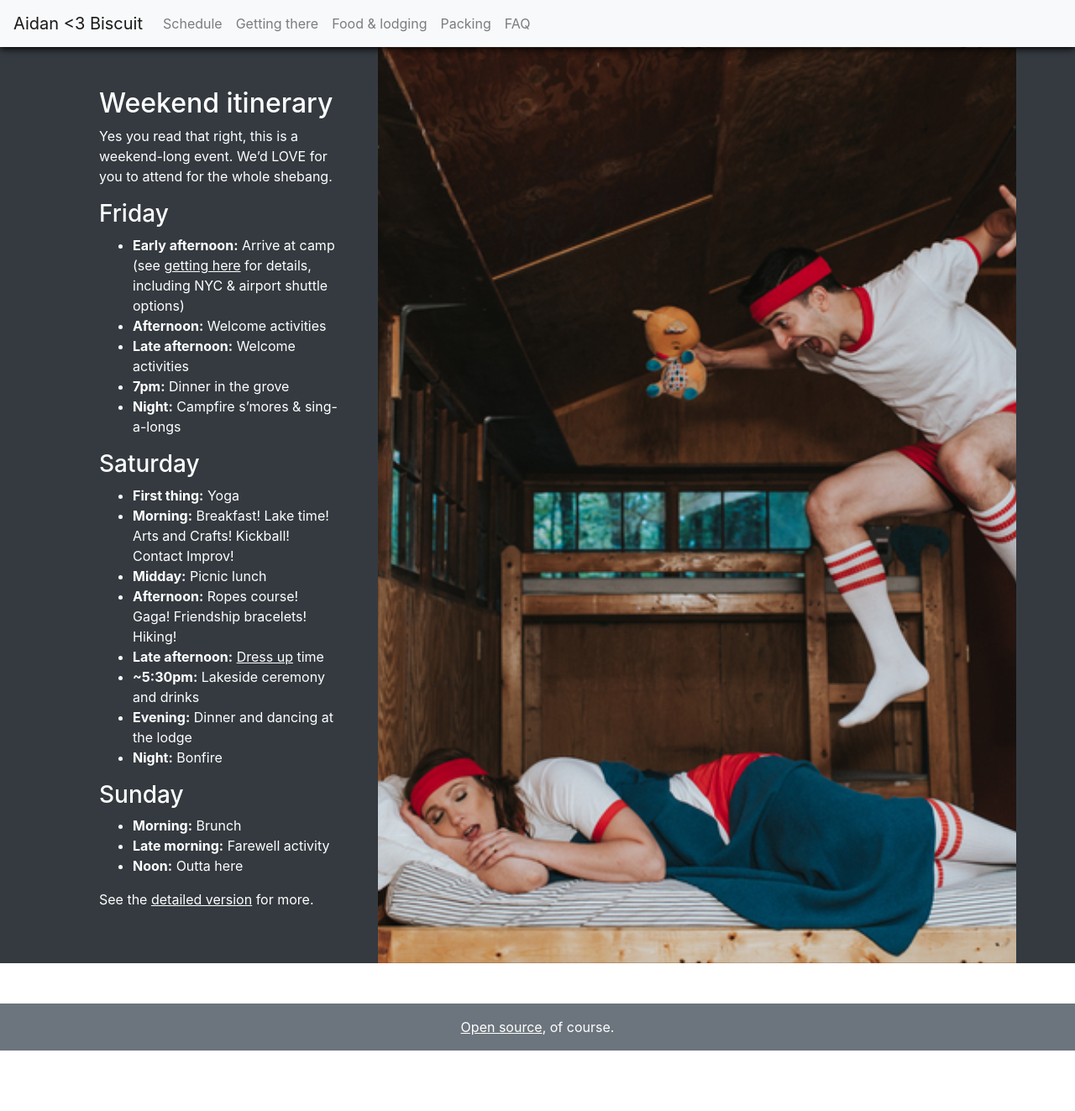
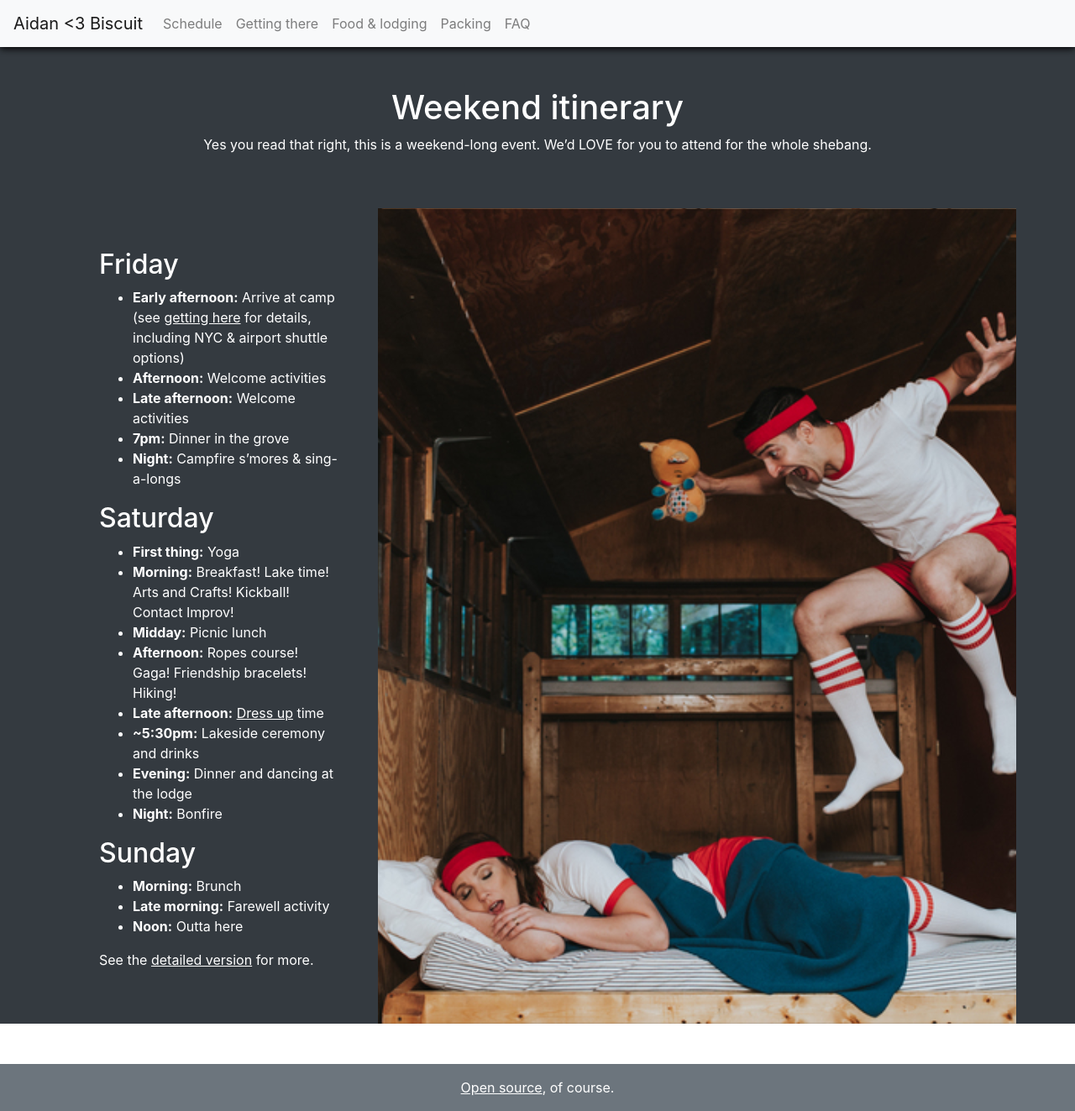
Before and after one commit to afeld/wedding, a Jekyll site: the page built from schedule.html, in a window 1280 px wide and 1323 px high. Shown: the whole window at 84% size. Built offline with Jekyll 4.4.1, drawn with Linux system fonts in a browser that asks for light colours; comment, search, counter and statistics services are not loaded.

Commit message:
improve spacing on schedule page

```diff
--- a/_includes/schedule.md
+++ b/_includes/schedule.md
@@ -10,7 +6,7 @@ Yes you read that right, this is a weekend-long event. We’d LOVE for you to at
 * **7pm:** Dinner in the grove
 * **Night:** Campfire s'mores & sing-a-longs
 
-### Saturday
+## Saturday
 
 * **First thing:** Yoga
 * **Morning:** Breakfast! Lake time! Arts and Crafts! Kickball! Contact Improv!
@@ -21,7 +17,7 @@ Yes you read that right, this is a weekend-long event. We’d LOVE for you to at
 * **Evening:** Dinner and dancing at the lodge
 * **Night:** Bonfire
 
-### Sunday
+## Sunday
 
 * **Morning:** Brunch
 * **Late morning:** Farewell activity
--- a/schedule.html
+++ b/schedule.html
@@ -5,6 +5,15 @@ title: The Schedule
 <main>
   <section class="bg-dark text-white">
     <div class="container">
+      <div class="row">
+        <div class="col-12 text-center p-5">
+          <h1>Weekend itinerary</h1>
+          <p>
+            Yes you read that right, this is a weekend-long event. We’d LOVE for
+            you to attend for the whole shebang.
+          </p>
+        </div>
+      </div>
       <div class="row schedule">
         <div class="col-lg-4 p-5">{% include md.html file="schedule" %}</div>
         <div class="col-lg-8 bg-img"></div>
```
Also changed, not shown: other parts of _includes/schedule.md (+1 -5 lines).
